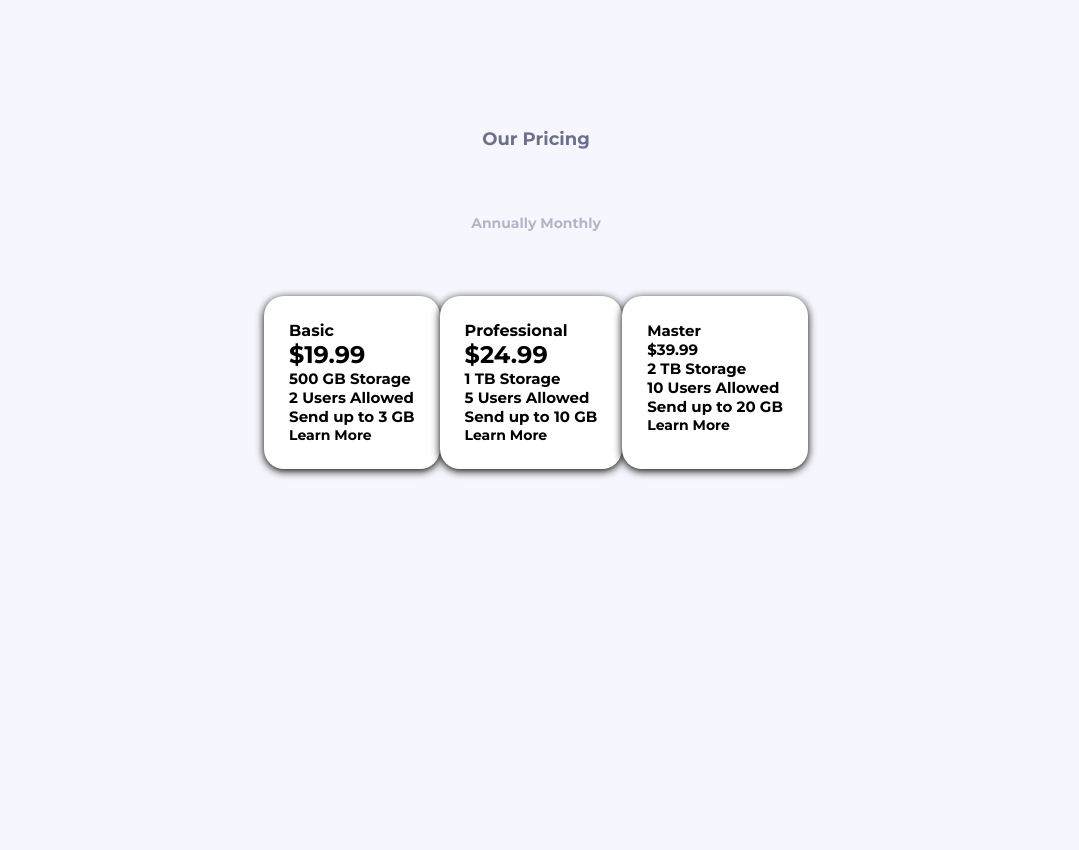
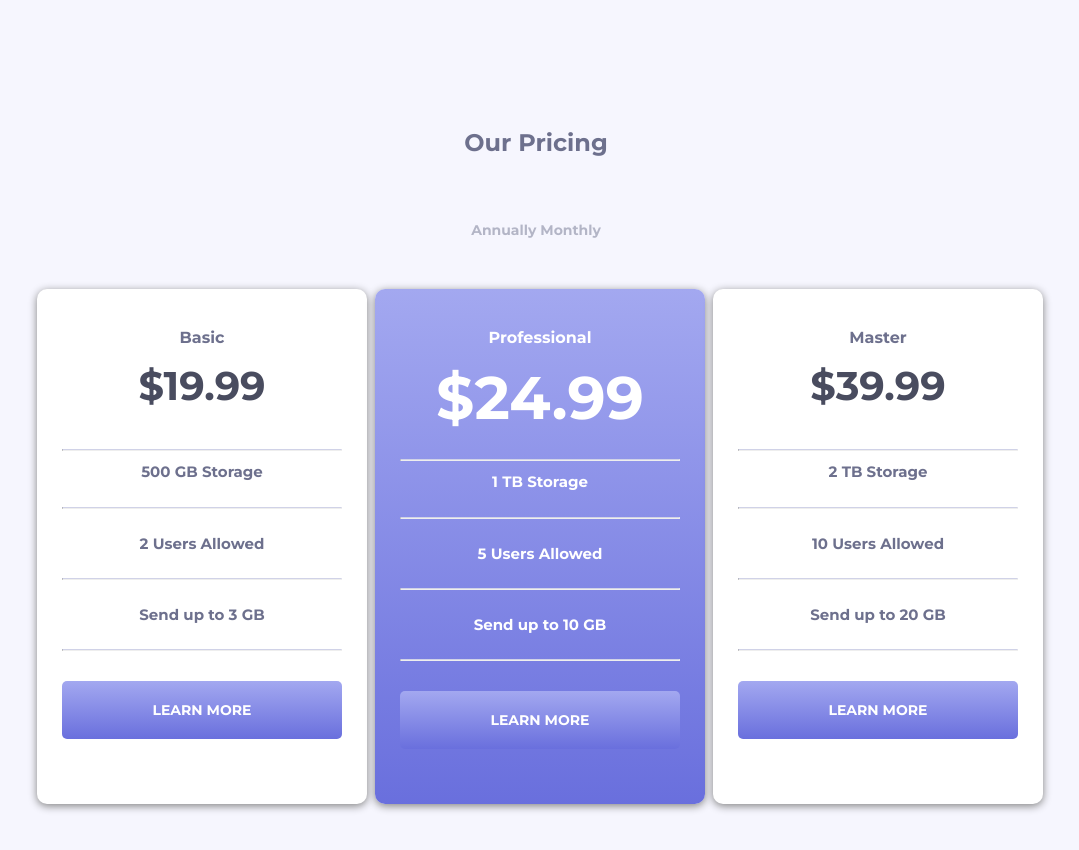
Before and after one commit to kristinponsonby/pricing-table-component, a plain HTML site: page index.html in a window 1280 px wide. Shown: the whole page, without its empty margins (104-1183 px from the left). Before the commit the page ends 800 px from the top, so only its background shows below. Drawn offline with Linux system fonts and the light colour scheme.

Commit message:
add styling to pricing columns

```diff
--- a/index.html
+++ b/index.html
@@ -26,17 +26,19 @@
         &dollar;19.99
       </div>
       <div class="pricing-card-left-details-one">
+        <hr class="solid">
         500 GB Storage
       </div>
+      <hr class="solid">
       <div class="pricing-card-left-details-two">
         2 Users Allowed
       </div>
+      <hr class="solid">
       <div class="pricing-card-left-details-three">
         Send up to 3 GB
       </div>
-      <div class="learn-more-btn">
-        Learn More
-      </div>
+      <hr class="solid">
+      <a href="#" class="learn-more-btn">LEARN MORE</a>
     </div>
     <div class="pricing-card-middle">
       <div class="pricing-card-middle-title">
@@ -46,17 +48,19 @@
         &dollar;24.99
       </div>
       <div class="pricing-card-middle-details-one">
+        <hr class="solid">
         1 TB Storage
       </div>
+      <hr class="solid">
       <div class="pricing-card-middle-details-two">
         5 Users Allowed
       </div>
+      <hr class="solid">
       <div class="pricing-card-middle-details-three">
         Send up to 10 GB
       </div>
-      <div class="learn-more-btn">
-      Learn More
-      </div>
+      <hr class="solid">
+      <a href="#" class="learn-more-btn">LEARN MORE</a>
     </div>
     <div class="pricing-card-right">
       <div class="pricing-card-right-title">
@@ -66,17 +70,19 @@
       &dollar;39.99
       </div>
       <div class="pricing-card-right-details-one">
+        <hr class="solid">
         2 TB Storage
       </div>
+      <hr class="solid">
       <div class="pricing-card-right-details-two">
         10 Users Allowed
       </div>
+      <hr class="solid">
       <div class="pricing-card-right-details-three">
         Send up to 20 GB
       </div>
-      <div class="learn-more-btn">
-      Learn More
-      </div>
+      <hr class="solid">
+      <a href="#" class="learn-more-btn">LEARN MORE</a>
     </div>
   </div>
 </body>
--- a/styles.css
+++ b/styles.css
@@ -18,7 +18,7 @@ body {
     padding-top: 10%;
     padding-bottom: 5%;
     align-items: center;
-    font-size: 18px;
+    font-size: 24px;
     color: hsl(233, 13%, 49%)
 }
 
@@ -27,86 +27,163 @@ body {
     font-size: 14px;
     display: flex;
     justify-content: center;
-    padding-bottom: 5%;
+    padding-bottom: 50px;
 }
 
 .wrapper-flex {
     display: flex;
     flex-wrap: wrap;
     justify-content: center;
+    padding-bottom: 100px;
 }
 
 .pricing-card-left {
     overflow: hidden;
-    box-shadow: 0px 2px 8px 0px;
+    box-shadow: 0px 2px 8px 0px grey;
     background-color: white;
-    border-radius: 20px;
+    border-radius: 10px;
+    text-align: center;
+    width: 280px;
     padding: 25px;
+    margin-bottom: .5rem;
+    margin-left: .5rem;
 }
 
 .pricing-card-left-title {
     font-size: 16px;
+    color: hsl(233, 13%, 49%);
+    padding: 5%;
 }
 
 .pricing-card-left-pricing {
-    font-size: 24px;
-    display: flex;
+    font-size: 40px;
+    color:  hsl(232, 13%, 33%);
+    padding-bottom: 5%;
 }
 
+hr.solid {
+    border-top: 1px solid hsl(235, 32%, 86%);
+    margin-bottom: 4%;
+    margin-top: 4%;
+  }
+
 .pricing-card-left-details-one {
+    color: hsl(233, 13%, 49%);
     font-size: 15px;
+    padding-top: 5%;
+    padding-bottom: 5%;
 }
 
 .pricing-card-left-details-two {
+    color: hsl(233, 13%, 49%);
     font-size: 15px;
+    padding-top: 5%;
+    padding-bottom: 5%;
 }
 
 .pricing-card-left-details-three {
+    color: hsl(233, 13%, 49%);
     font-size: 15px;
+    padding-top: 5%;
+    padding-bottom: 5%;
 }
 
 .pricing-card-middle {
     overflow: hidden;
-    box-shadow: 0px 2px 8px 0px;
-    background-color: white;
-    border-radius: 20px;
+    box-shadow: 0px 2px 8px 0px grey;
+    background: linear-gradient(to bottom, hsl(236, 72%, 79%) 0%, hsl(237, 63%, 64%)100%);
+    border-radius: 10px;
+    text-align: center;
+    width: 280px;
     padding: 25px;
+    margin-bottom: .5rem;
+    margin-left: .5rem;
 }
 
 .pricing-card-middle-title {
     font-size: 16px;
+    color: white;
+    padding: 5%;
 }
 
 .pricing-card-middle-pricing {
-    font-size: 24px;
-    display: flex;
+    font-size: 60px;
+    color: white;
 }
 
 .pricing-card-middle-details-one {
+    color: white;
     font-size: 15px;
+    padding-top: 5%;
+    padding-bottom: 5%;
 }
 
 .pricing-card-middle-details-two {
+    color: white;
     font-size: 15px;
+    padding-top: 5%;
+    padding-bottom: 5%;
 }
 
 .pricing-card-middle-details-three {
+    color: white;
     font-size: 15px;
+    padding-top: 5%;
+    padding-bottom: 5%;
 }
 
 .pricing-card-right {
     overflow: hidden;
-    box-shadow: 0px 2px 8px 0px;
+    box-shadow: 0px 2px 8px 0px grey;
     background-color: white;
-    border-radius: 20px;
+    border-radius: 10px;
+    text-align: center;
+    width: 280px;
     padding: 25px;
+    margin-bottom: .5rem;
+    margin-left: .5rem;
 }
 
+.pricing-card-right-title {
+    font-size: 16px;
+    color: hsl(233, 13%, 49%);
+    padding: 5%;
+}
 
+.pricing-card-right-pricing {
+    font-size: 40px;
+    color:  hsl(232, 13%, 33%);
+    padding-bottom: 5%;
+}
 
+.pricing-card-right-details-one {
+    color: hsl(233, 13%, 49%);
+    font-size: 15px;
+    padding-top: 5%;
+    padding-bottom: 5%;
+}
 
+.pricing-card-right-details-two {
+    color: hsl(233, 13%, 49%);
+    font-size: 15px;
+    padding-top: 5%;
+    padding-bottom: 5%;
+}
 
+.pricing-card-right-details-three {
+    color: hsl(233, 13%, 49%);
+    font-size: 15px;
+    padding-top: 5%;
+    padding-bottom: 5%;
+}
 
-.learn-more-btn {
+a.learn-more-btn {
+    display: block;
     font-size: 14px;
+    color: white;
+    background: linear-gradient(to bottom, hsl(236, 72%, 79%) 0%, hsl(237, 63%, 64%)100%);
+    text-decoration: none;
+    padding: 20px 0;
+    border-radius: 5px;
+    margin: 30px 0;
 }
```
